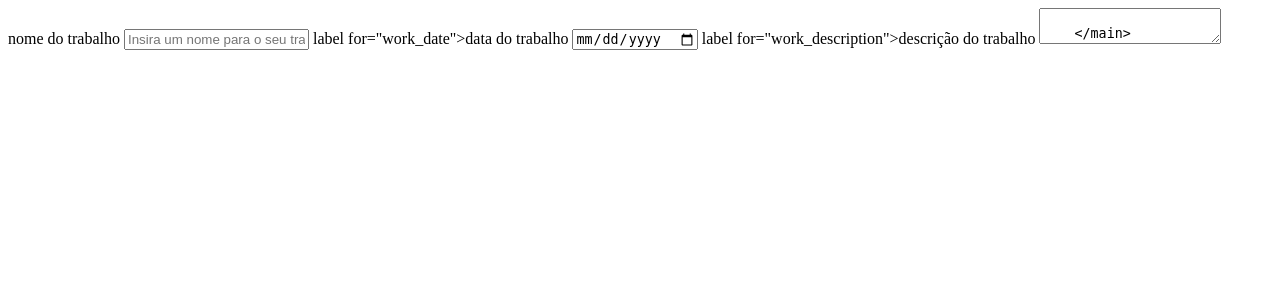
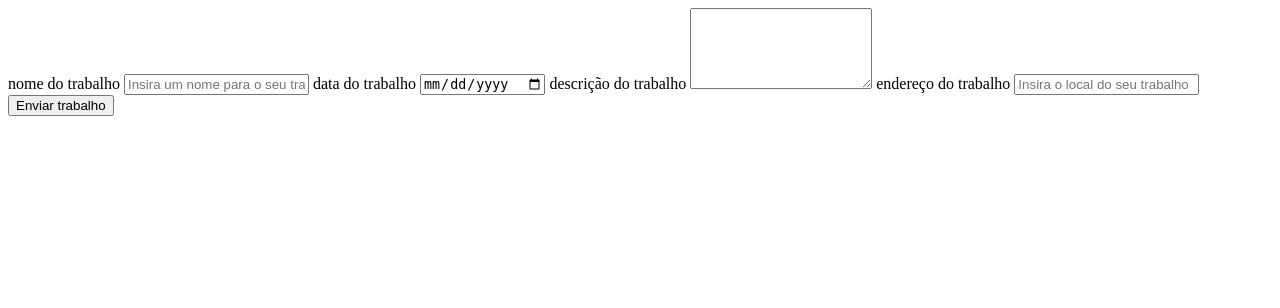
Before and after one commit to mine-tech-oficial/hackaton_g6, a Flask app: page /add_work in a window 1280 px wide. Shown: the top 308 px of the page. Run offline with Flask 3, Linux system fonts and the light colour scheme.

Commit message:
ajustando erros no fomulário

```diff
--- a/app.py
+++ b/app.py
@@ -13,7 +13,7 @@ def index():
     return  render_template('add work.html')
 
 @app.post('/add_work')
-def add_new_work():
+def add_work():
     id=1
     with open("works.csv", mode="r", encoding="utf-8") as csv_file:
         reader=list(csv.reader(csv_file))
@@ -29,13 +29,15 @@ def add_new_work():
 
     work_date = work_date.strftime("%m/%d/%Y")
 
-    work_decription=request.form.get('workwork_description')
+    work_decription=request.form.get('work_description')
+    work_adress=request.form.get('work_adress')
+
 
     new_work=[
         id,
         work_date,
         work_decription,
-
+        work_adress,
     ]
 
     with open("works.csv", mode="a", encoding="utf-8") as csv_file:
--- a/templates/add work.html
+++ b/templates/add work.html
@@ -9,9 +9,18 @@ adicionar trabalho voluntario
     <label for="work_name">nome do trabalho</label>
     <input type="text" id="work_name" name="work_name" placeholder="Insira um nome para o seu trabalho">
 
-    label for="work_date">data do trabalho</label>
+    <label for="work_date">data do trabalho</label>
     <input type="date" id="work_date" name="work_date" placeholder="Insira a data do seu trabalho">
 
-    label for="work_description">descrição do trabalho</label>
-    <textarea id="work_description" name="work_description" placeholder="Insira uma descrição para o seu trabalho">
-    {%endblock%}
+    <label for="work_description">descrição do trabalho</label>
+    <textarea id="work_description" name="work_description" rows="5" placeholder="Insira uma descrição para o seu trabalho">
+        </textarea>
+
+        <label for="work_adress">endereço do trabalho</label>
+    <input type="text" id="work_adress" name="work_adress" placeholder="Insira o local do seu trabalho">
+
+
+        <button type="submit" class="new-work">Enviar trabalho</button>
+        </form>
+
+{%endblock%}
--- a/works.csv
+++ b/works.csv
@@ -1,2 +1,2 @@
-id, name, description, address
-1, exemplo de trabalho, um trabalho para exemplificar as funcionalidades do site, USP de São Carlos
+id,name,description,date,address
+1,exemplo de trabalho,um trabalho para exemplificar as funcionalidades do site,20/06/2026,USP de São Carlos
```
